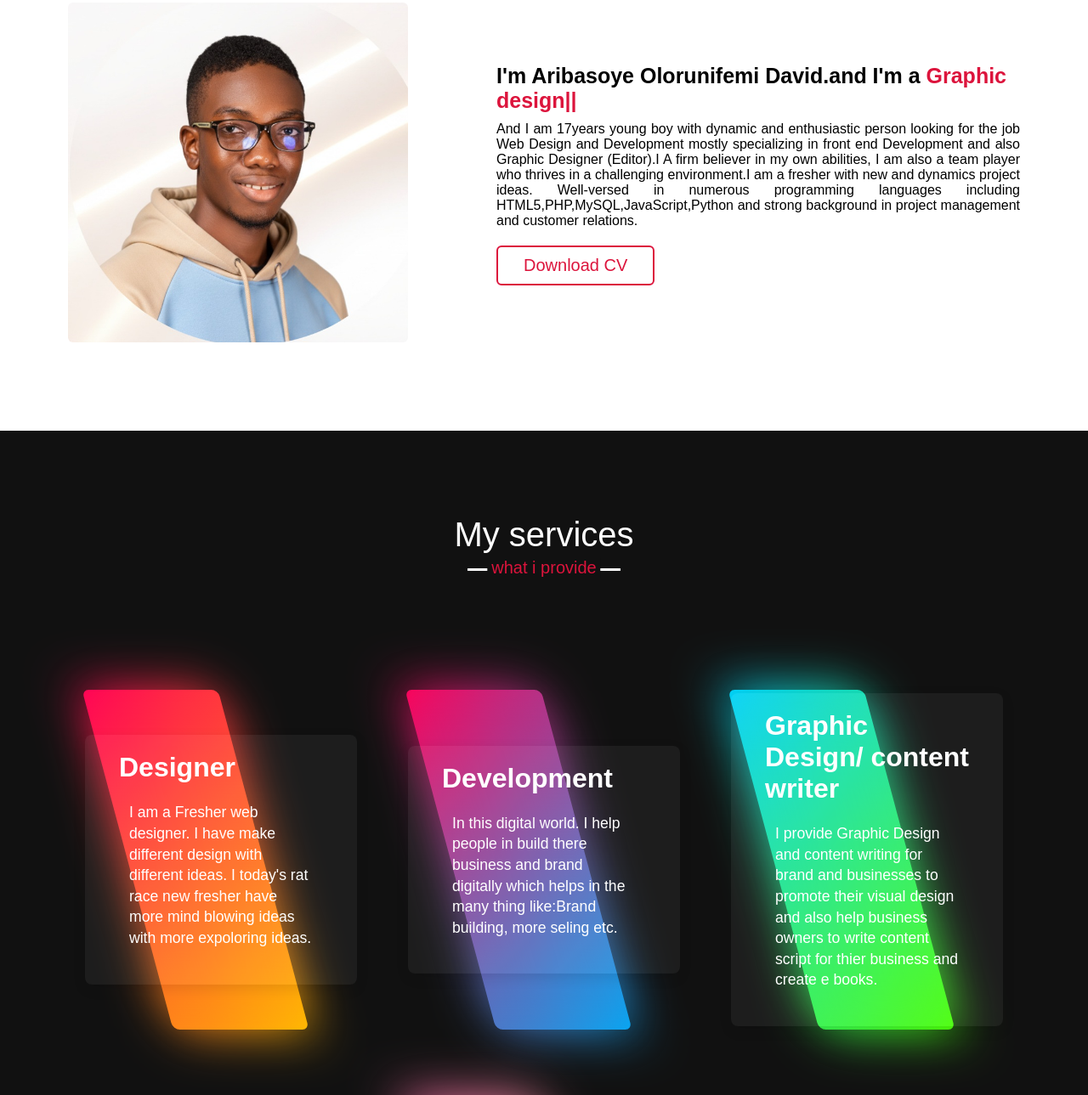
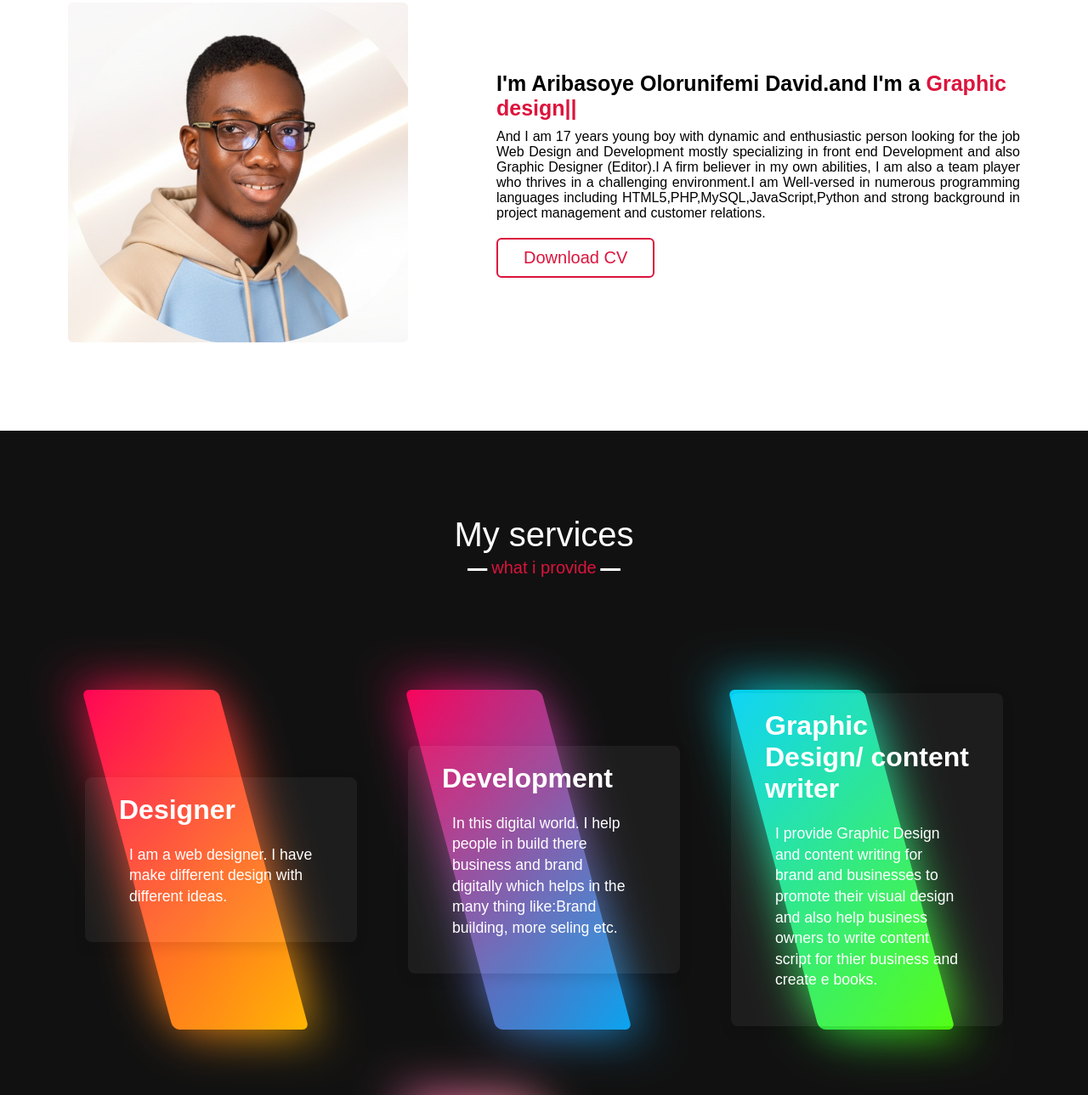
Before and after one commit to bignempirecodex/Big-n-codex-portfolio, a plain HTML site: page index.html in a window 1280 px wide. Shown: the part 1022-2311 px from the top of the page at 85% size. Drawn offline with nearby package versions, Linux system fonts and the light colour scheme.

Commit message:
Update index.html

```diff
--- a/index.html
+++ b/index.html
@@ -58,8 +58,8 @@
                   </div>
                   <div class="column right">
                       <div class="text">I'm Aribasoye Olorunifemi David.and I'm a <span class="typing-2"></span></div>
-                      <p> And I am 17years young boy with dynamic and enthusiastic person looking for the job Web Design and Development mostly specializing in front end Development and also Graphic Designer (Editor).I A firm believer in my own abilities, I am also a
-                          team player who thrives in a challenging environment.I am a fresher with new and dynamics project ideas. Well-versed in numerous programming languages including HTML5,PHP,MySQL,JavaScript,Python and strong background in project management and customer relations.  </p>
+                      <p> And I am 17 years young boy with dynamic and enthusiastic person looking for the job Web Design and Development mostly specializing in front end Development and also Graphic Designer (Editor).I A firm believer in my own abilities, I am also a
+                          team player who thrives in a challenging environment.I am Well-versed in numerous programming languages including HTML5,PHP,MySQL,JavaScript,Python and strong background in project management and customer relations.  </p>
                       <a href="mycv.pdf" download="cv/sample.pdf">Download CV</a>
                   </div>
               </div>
@@ -78,7 +78,7 @@
               <span id="first"> </span>
               <div class="content">
                   <h2>Designer</h2>
-                  <p>I am a Fresher web designer. I have make different design with different ideas. I today's rat race new fresher have more mind blowing ideas with more expoloring ideas.</p>
+                  <p>I am a web designer. I have make different design with different ideas.</p>
               </div>
           </div>
           <div class="box">
@@ -109,7 +109,7 @@
               <div class="skills-content">
                   <div class="column left">
                       <div class="text">My creative skills & experiences.</div>
-                      <p>Since beginning my journey as a freelance developer nearly 1 month ago, I’ve done remote work for agencies, consulted for startups, and collaborated with talented people to create web products for both business and consumer use.
+                      <p>Since beginning my journey as a freelance developer nearly 3 years ago, I’ve done remote work for agencies, consulted for startups, and collaborated with talented people to create web products for both business and consumer use.
                           <br><br>
                           I create successful responsive websites that are fast, easy to use, and built with best practices. The main area of my expertise is front-end development,HTML,CSS,JS,building small and medium web apps,features, animations, and coding interactive layouts.
                           <br><br>
```
